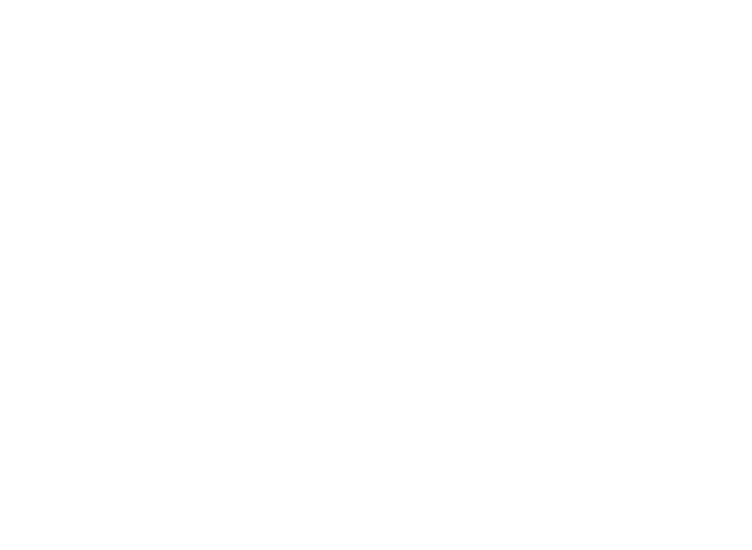
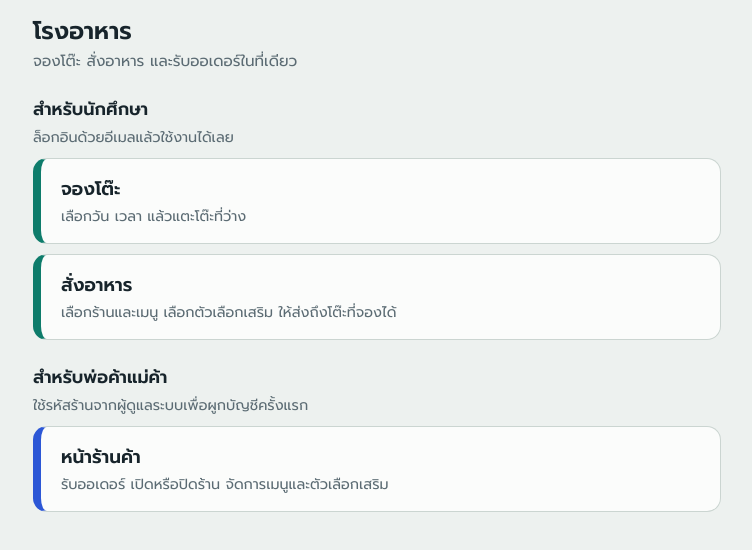
Before and after one commit to botun122550-byte/canteen-bookingg, a Next.js app: page / in a window 1280 px wide. Before the commit this address had no page. Shown: the top 550 px of the page, without its empty margins (263-1015 px from the left). Built offline with nearby package versions, Linux system fonts and the light colour scheme.

Commit message:
Add files via upload

```diff
--- a/app/order/order.module.css
+++ b/app/order/order.module.css
@@ -661,3 +661,65 @@
   outline: 3px solid var(--mine);
   outline-offset: 2px;
 }
+
+/* ===== เฟส 4: หน้าแรกและการผูกบัญชีร้านค้า ===== */
+.group {
+  margin-top: 24px;
+}
+
+.groupTitle {
+  margin: 0 0 4px;
+  font-size: 1.1rem;
+  font-weight: 600;
+}
+
+.groupSub {
+  margin: 0 0 10px;
+  color: var(--muted);
+  font-size: 0.9rem;
+}
+
+.entries {
+  display: flex;
+  flex-direction: column;
+  gap: 10px;
+}
+
+.entry {
+  display: block;
+  padding: 16px 16px 16px 20px;
+  background: var(--card);
+  border: 1.5px solid var(--line);
+  border-left: 8px solid var(--free);
+  border-radius: 14px;
+  color: inherit;
+  text-decoration: none;
+}
+
+.entryVendor {
+  border-left-color: var(--mine);
+}
+
+.entryTitle {
+  display: block;
+  font-size: 1.15rem;
+  font-weight: 600;
+}
+
+.entryText {
+  display: block;
+  margin-top: 2px;
+  color: var(--muted);
+  font-size: 0.9rem;
+}
+
+.entry:focus-visible {
+  outline: 3px solid var(--mine);
+  outline-offset: 2px;
+}
+
+.claimForm {
+  display: grid;
+  grid-template-columns: 1fr auto;
+  gap: 8px;
+}
--- a/app/order/page.js
+++ b/app/order/page.js
@@ -295,7 +295,7 @@
   if (!user) {
     return (
       <div className={styles.shell}>
-        <AuthBox />
+        <AuthBox title="สั่งอาหาร" subtitle="เข้าสู่ระบบด้วยอีเมลเพื่อสั่งอาหาร" />
       </div>
     )
   }
--- a/app/page.js
+++ b/app/page.js
@@ -1,5 +1,47 @@
-import { redirect } from 'next/navigation'
+import Link from 'next/link'
+import styles from './order/order.module.css'
+
+export const metadata = {
+  title: 'โรงอาหาร: จองโต๊ะและสั่งอาหาร',
+}
 
 export default function Home() {
-  redirect('/book')
+  return (
+    <div className={styles.shell}>
+      <main className={styles.page}>
+        <header className={styles.top}>
+          <div>
+            <h1 className={styles.title}>โรงอาหาร</h1>
+            <p className={styles.sub}>จองโต๊ะ สั่งอาหาร และรับออเดอร์ในที่เดียว</p>
+          </div>
+        </header>
+
+        <section className={styles.group} aria-labelledby="g-student">
+          <h2 id="g-student" className={styles.groupTitle}>สำหรับนักศึกษา</h2>
+          <p className={styles.groupSub}>ล็อกอินด้วยอีเมลแล้วใช้งานได้เลย</p>
+          <div className={styles.entries}>
+            <Link href="/book" className={styles.entry}>
+              <span className={styles.entryTitle}>จองโต๊ะ</span>
+              <span className={styles.entryText}>เลือกวัน เวลา แล้วแตะโต๊ะที่ว่าง</span>
+            </Link>
+            <Link href="/order" className={styles.entry}>
+              <span className={styles.entryTitle}>สั่งอาหาร</span>
+              <span className={styles.entryText}>เลือกร้านและเมนู เลือกตัวเลือกเสริม ให้ส่งถึงโต๊ะที่จองได้</span>
+            </Link>
+          </div>
+        </section>
+
+        <section className={styles.group} aria-labelledby="g-vendor">
+          <h2 id="g-vendor" className={styles.groupTitle}>สำหรับพ่อค้าแม่ค้า</h2>
+          <p className={styles.groupSub}>ใช้รหัสร้านจากผู้ดูแลระบบเพื่อผูกบัญชีครั้งแรก</p>
+          <div className={styles.entries}>
+            <Link href="/shop" className={`${styles.entry} ${styles.entryVendor}`}>
+              <span className={styles.entryTitle}>หน้าร้านค้า</span>
+              <span className={styles.entryText}>รับออเดอร์ เปิดหรือปิดร้าน จัดการเมนูและตัวเลือกเสริม</span>
+            </Link>
+          </div>
+        </section>
+      </main>
+    </div>
+  )
 }
```
Also changed, not shown: app/shop/page.js (+44 -4 lines), components/AuthBox.js (+6 -3 lines), 1 other file (tests, documents, lock files or other folders).
